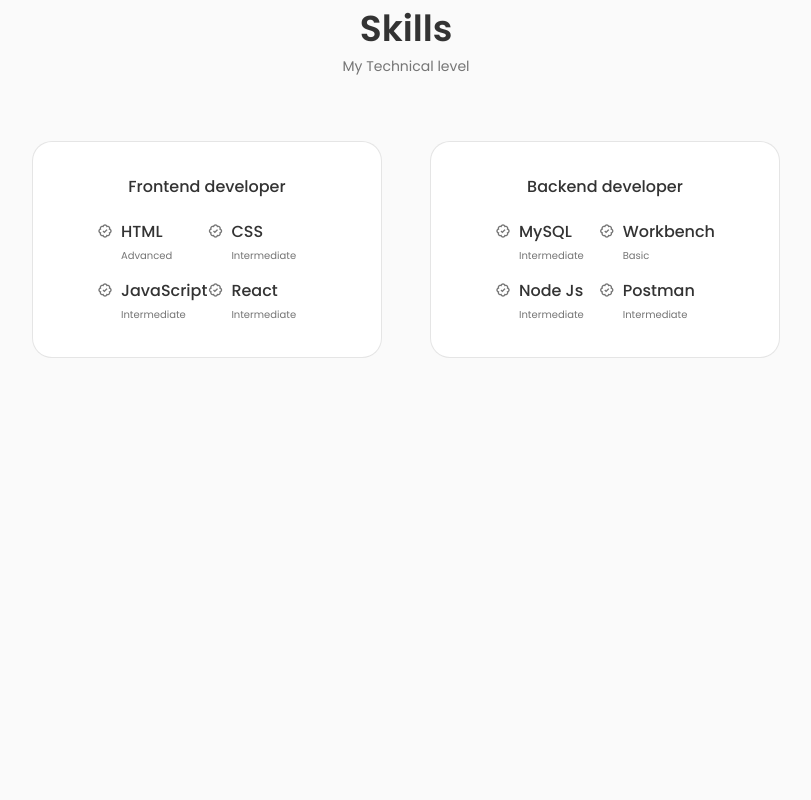
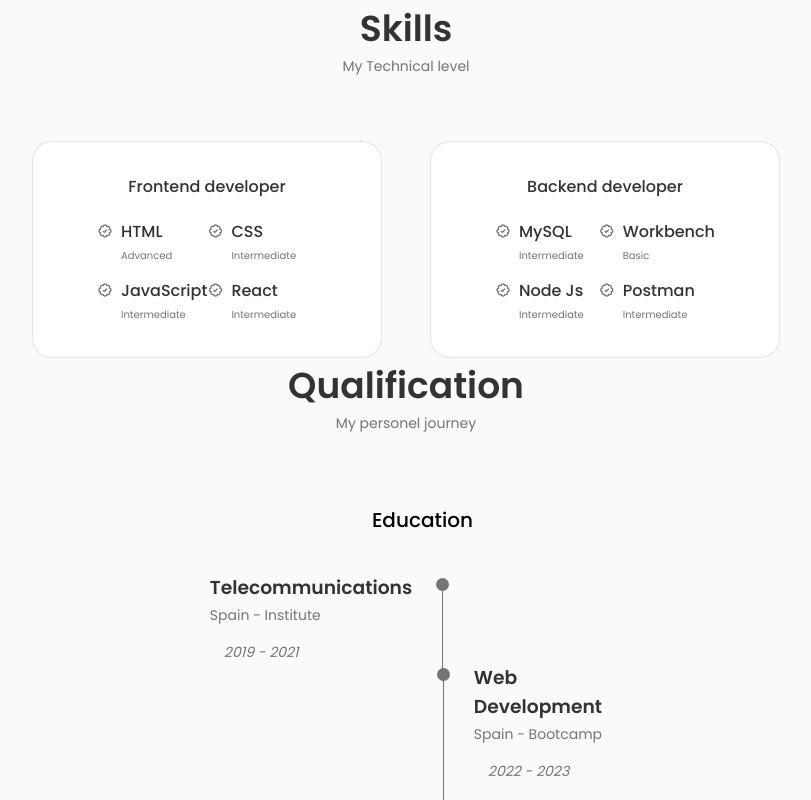
Before and after one commit to Juanpedrogomezespinosa/portafolio, a React (Create React App) app: page / in a window 1280 px wide. Shown: the part 1284-2084 px from the top of the page, without its empty margins (234-1045 px from the left). Before the commit the page ends 1642 px from the top, so only its background shows below. Built offline with nearby package versions, Linux system fonts and the light colour scheme.

Commit message:
componente qualifications listo

```diff
--- a/src/App.js
+++ b/src/App.js
@@ -4,6 +4,7 @@
 import Home from "./Components/home/Home";
 import About from "./Components/about/About";
 import Skills from "./Components/skills/Skills";
+import Qualification from "./Components/qualification/Qualification";
 
 function App() {
   return (
@@ -13,6 +14,7 @@
         <Home />
         <About />
         <Skills />
+        <Qualification />
       </main>
     </>
   );
--- a/src/Components/Header/Header.jsx
+++ b/src/Components/Header/Header.jsx
@@ -33,8 +33,10 @@
             </li>
 
             <li className="nav__item">
-              <a href="#services" className="nav__link">
-                <i className="uil uil-briefcase-alt nav__icon"></i> Services
+              <a href="#qualification" className="nav__link">
+                <i className="uil uil-graduation-cap nav__icon"></i>
+                {/* <i className="uil uil-briefcase-alt nav__icon"></i>{" "} */}
+                Qualification
               </a>
             </li>
 
--- /dev/null
+++ b/src/Components/qualification/Qualification.jsx
@@ -0,0 +1,62 @@
+import React from "react";
+import "./qualification.css";
+
+const Qualification = () => {
+  return (
+    <section className="qualification" id="qualification">
+      <h2 className="section__title">Qualification</h2>
+      <span className="section__subtitle">My personel journey</span>
+
+      <div className="qualification__container container">
+        <div className="qualification__tabs">
+          <div className="qualification__button qualification__active button--flex">
+            <i className="uil uil-graduation-cap qualification__icon"></i>{" "}
+            Education
+          </div>
+        </div>
+
+        <div className="qualification__sections">
+          <div className="qualification__content">
+            <div className="qualification__data">
+              <div>
+                <h3 className="qualification_title">Telecommunications</h3>
+                <span className="qualification__subtitle">
+                  Spain - Institute
+                </span>
+                <div className="qualification__calender">
+                  <i className="uil uil-calendar-alt">2019 - 2021</i>
+                </div>
+              </div>
+
+              <div>
+                <span className="qualification__rounder"></span>
+                <span className="qualification__line"></span>
+              </div>
+            </div>
+
+            <div className="qualification__data-2">
+              <div></div>
+
+              <div className="move__right">
+                <span className="qualification__rounder"></span>
+                <span className="qualification__line-2"></span>
+              </div>
+
+              <div>
+                <h3 className="qualification_title">Web Development</h3>
+                <span className="qualification__subtitle">
+                  Spain - Bootcamp
+                </span>
+                <div className="qualification__calender">
+                  <i className="uil uil-calendar-alt">2022 - 2023</i>
+                </div>
+              </div>
+            </div>
+          </div>
+        </div>
+      </div>
+    </section>
+  );
+};
+
+export default Qualification;
--- /dev/null
+++ b/src/Components/qualification/qualification.css
@@ -0,0 +1,159 @@
+.qualification__container {
+  max-width: 768px;
+}
+
+.qualification__tabs {
+  display: flex;
+  justify-content: center;
+  margin-bottom: var(--mb-2);
+}
+
+.qualification__button {
+  font-size: var(--h3-font-size);
+  font-weight: var(--font-medium);
+  color: var(--title-color);
+  margin: 0 var(--mb-1);
+  cursor: pointer;
+}
+
+.qualification__button:hover {
+  color: var(--title-color-dark);
+}
+
+.qualification__icon {
+  font-size: 1.8rem;
+  margin-right: var(--mb-0-25);
+}
+
+.qualification__active {
+  color: var(--title-color-dark);
+}
+
+.qualification__sections {
+  display: grid;
+  grid-template-columns: 0.5fr;
+  justify-content: center;
+}
+
+.qualification__content-active {
+  display: block;
+}
+
+.qualification__data,
+.qualification__data-2 {
+  display: grid;
+  grid-template-columns: 1fr max-content 1fr;
+  column-gap: 1.5rem;
+}
+
+.qualification__title {
+  font-size: var(--normal-font-size);
+  font-weight: var(--font-medium);
+}
+
+.qualification__subtitle {
+  display: inline-block;
+  font-size: var(--small-font-size);
+  margin-bottom: var(--mb-1);
+  align-items: center;
+}
+
+.qualification__calender {
+  font-size: var(--small-font-size);
+}
+
+.qualification__rounder {
+  display: inline-block;
+  width: 13px;
+  height: 13px;
+  background-color: var(--text-color);
+  border-radius: 50%;
+}
+
+.qualification__line {
+  display: block;
+  width: 1px;
+  height: 100%;
+  background-color: var(--text-color);
+  transform: translate(6px, -7px);
+}
+.qualification__line-2 {
+  display: block;
+  width: 1px;
+  height: 100%;
+  background-color: var(--text-color);
+  transform: translate(6px, -7px);
+}
+
+.move__right {
+  margin-left: 203px;
+}
+
+/*=============== BREAKPOINTS ===============*/
+/* For large devices */
+@media screen and (max-width: 992px) {
+  .qualification__container {
+    margin-left: auto;
+    margin-right: auto;
+  }
+
+  .move__right {
+    margin-right: 84px;
+  }
+}
+
+/* For medium devices */
+@media screen and (max-width: 768px) {
+  .qualification__sections {
+    border: 1px solid rgba(0, 0, 0, 0.1);
+    padding: 2rem 4rem;
+    border-radius: 1.25rem;
+    max-width: 349px;
+    margin-left: 10%;
+  }
+
+  .qualification__container {
+    max-width: 460px;
+    margin-left: auto;
+    margin-right: auto;
+  }
+
+  .qualification__data {
+    max-width: 460px;
+    margin-left: auto;
+    margin-right: auto;
+    display: flex;
+    flex-direction: column;
+    align-items: center;
+  }
+  .qualification__data-2 {
+    max-width: 460px;
+    margin-left: -25px;
+    margin-right: auto;
+    margin-top: 10px;
+    display: flex;
+    flex-direction: column;
+    align-items: center;
+  }
+
+  .qualification__line {
+    display: none;
+  }
+
+  .qualification__rounder {
+    display: none;
+  }
+}
+
+@media screen and (max-width: 576px) {
+  .qualification__sections {
+    margin: 2rem 1.5rem;
+    max-width: 100%;
+    padding: 2rem;
+    border-radius: 1.25rem;
+  }
+}
+
+/* For small devices */
+@media screen and (max-width: 350px) {
+}
```
